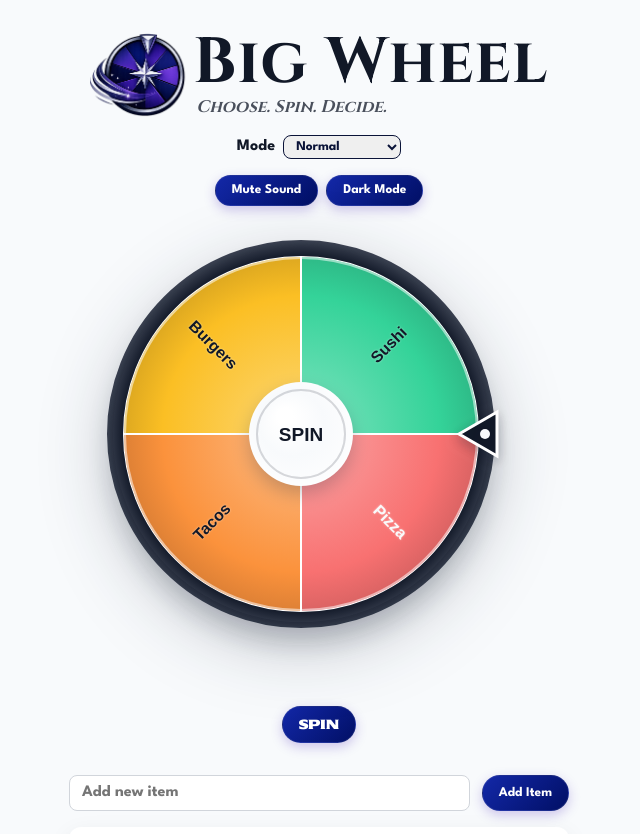
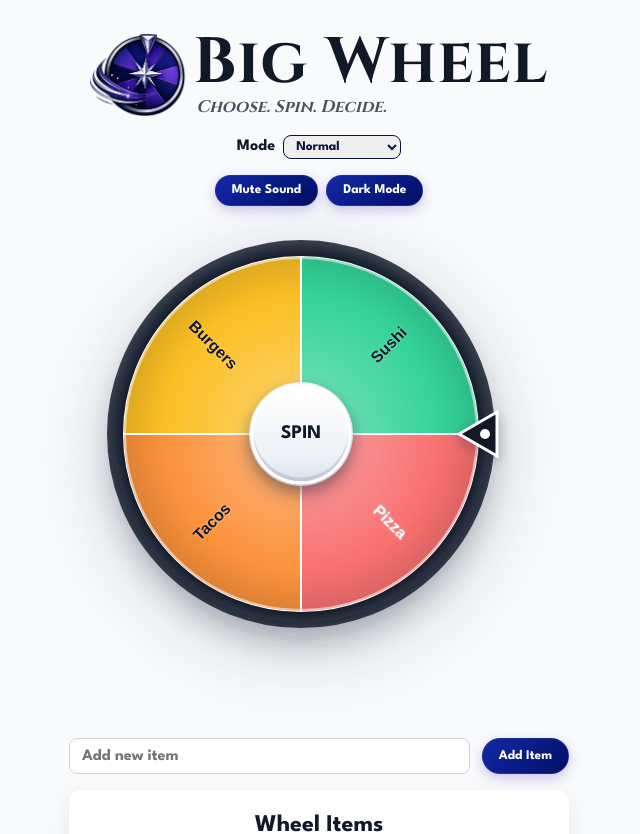
Before and after one commit to jamesdoom/wheel, a React (Vite) app: page / in a window 1280 px wide. Shown: the top 834 px of the page, without its empty margins (321-961 px from the left). Built offline with nearby package versions, Linux system fonts and the light colour scheme.

Commit message:
Make wheel hub the spin button

```diff
--- a/src/components/Wheel/WheelCanvas.css
+++ b/src/components/Wheel/WheelCanvas.css
@@ -7,17 +7,85 @@
   isolation: isolate;
 }
 
-.wheel-canvas {
+.wheel-stage {
+  position: relative;
   width: min(460px, 100%);
   max-width: calc(100vw - 2rem);
+  margin-bottom: 1.5rem;
+}
+
+.wheel-canvas {
+  display: block;
+  width: 100%;
   height: auto;
   aspect-ratio: 1 / 1;
   filter: drop-shadow(0 18px 34px rgba(15, 23, 42, 0.22));
-  margin-bottom: 1.5rem;
 }
 
 .dark-theme .wheel-canvas {
   filter: drop-shadow(0 22px 38px rgba(0, 0, 0, 0.42));
+}
+
+.center-spin-button {
+  position: absolute;
+  top: 46.087%;
+  left: 46.087%;
+  width: 22%;
+  min-width: 72px;
+  max-width: 102px;
+  aspect-ratio: 1 / 1;
+  border: 3px solid rgba(255, 255, 255, 0.9);
+  border-radius: 50%;
+  background:
+    linear-gradient(180deg, #ffffff 0%, #eef2f7 72%, #dbe3ef 100%);
+  color: #111827;
+  font-family: "WheelFont3", Arial, sans-serif;
+  font-size: clamp(0.95rem, 3vw, 1.2rem);
+  font-weight: 900;
+  letter-spacing: 0;
+  cursor: pointer;
+  box-shadow:
+    0 10px 22px rgba(15, 23, 42, 0.28),
+    inset 0 -4px 0 rgba(15, 23, 42, 0.12);
+  transform: translate(-50%, -50%);
+  transition:
+    box-shadow 120ms ease,
+    filter 120ms ease,
+    transform 120ms ease;
+}
+
+.center-spin-button:hover:not(:disabled) {
+  filter: brightness(1.03);
+  box-shadow:
+    0 12px 26px rgba(15, 23, 42, 0.32),
+    inset 0 -4px 0 rgba(15, 23, 42, 0.12);
+}
+
+.center-spin-button:active:not(:disabled) {
+  box-shadow:
+    0 5px 12px rgba(15, 23, 42, 0.24),
+    inset 0 4px 10px rgba(15, 23, 42, 0.18);
+  transform: translate(-50%, -47%) scale(0.94);
+}
+
+.center-spin-button:focus-visible {
+  outline: 4px solid #93c5fd;
+  outline-offset: 4px;
+}
+
+.center-spin-button:disabled {
+  cursor: not-allowed;
+  opacity: 0.78;
+}
+
+.dark-theme .center-spin-button {
+  border-color: rgba(255, 255, 255, 0.22);
+  background:
+    linear-gradient(180deg, #334155 0%, #1f2937 70%, #111827 100%);
+  color: #f9fafb;
+  box-shadow:
+    0 12px 26px rgba(0, 0, 0, 0.45),
+    inset 0 -4px 0 rgba(0, 0, 0, 0.26);
 }
 
 .spin-button {
@@ -62,7 +130,11 @@
 }
 
 @media (max-width: 520px) {
-  .wheel-canvas {
+  .wheel-stage {
     width: min(360px, 100%);
   }
+
+  .center-spin-button {
+    min-width: 64px;
+  }
 }
--- a/src/components/Wheel/WheelCanvas.tsx
+++ b/src/components/Wheel/WheelCanvas.tsx
@@ -146,8 +146,8 @@ function WheelCanvas({
         theme === "dark"
           ? "rgba(0, 0, 0, 0.45)"
           : "rgba(15, 23, 42, 0.22)";
-      const hubOuterColor = theme === "dark" ? "#111827" : "#ffffff";
-      const hubInnerColor = theme === "dark" ? "#273449" : "#f8fafc";
+      const hubOuterColor = theme === "dark" ? "#111827" : "#f8fafc";
+      const hubInnerColor = theme === "dark" ? "#1f2937" : "#eef2f7";
 
       const weightedSegments = getWeightedSegments(items);
 
@@ -266,40 +266,27 @@ function WheelCanvas({
       ctx.lineWidth = 2;
       ctx.stroke();
 
-      const hubGradient = ctx.createRadialGradient(
-        center - 16,
-        center - 18,
-        8,
-        center,
-        center,
-        HUB_RADIUS + 14,
-      );
-      hubGradient.addColorStop(0, "#ffffff");
-      hubGradient.addColorStop(0.42, hubInnerColor);
-      hubGradient.addColorStop(1, hubOuterColor);
-
       ctx.save();
       ctx.shadowColor = rimShadow;
-      ctx.shadowBlur = 18;
-      ctx.shadowOffsetY = 8;
+      ctx.shadowBlur = 12;
+      ctx.shadowOffsetY = 6;
       ctx.beginPath();
       ctx.arc(center, center, HUB_RADIUS, 0, FULL_CIRCLE);
-      ctx.fillStyle = hubGradient;
+      ctx.fillStyle = hubOuterColor;
       ctx.fill();
       ctx.restore();
 
       ctx.beginPath();
-      ctx.arc(center, center, HUB_RADIUS - 8, 0, FULL_CIRCLE);
+      ctx.arc(center, center, HUB_RADIUS - 7, 0, FULL_CIRCLE);
+      ctx.fillStyle = hubInnerColor;
+      ctx.fill();
+
+      ctx.beginPath();
+      ctx.arc(center, center, HUB_RADIUS - 7, 0, FULL_CIRCLE);
       ctx.strokeStyle =
         theme === "dark" ? "rgba(255, 255, 255, 0.22)" : "rgba(15, 23, 42, 0.16)";
       ctx.lineWidth = 2;
       ctx.stroke();
-
-      ctx.textAlign = "center";
-      ctx.textBaseline = "middle";
-      ctx.fillStyle = theme === "dark" ? "#f9fafb" : "#111827";
-      ctx.font = "800 19px Arial";
-      ctx.fillText("SPIN", center, center + 2);
 
       ctx.save();
       ctx.shadowColor = rimShadow;
@@ -469,6 +456,7 @@ function WheelCanvas({
 
   return (
     <section className="wheel-card">
+      <div className="wheel-stage">
         <canvas
           ref={canvasRef}
           className="wheel-canvas"
@@ -476,17 +464,21 @@ function WheelCanvas({
           height={CANVAS_SIZE}
         />
 
-      {visibleItems.length <= 1 ? (
+        {visibleItems.length > 1 && (
+          <button
+            className="center-spin-button"
+            onClick={handleSpin}
+            disabled={isSpinning || !canSpin}
+            aria-label={isSpinning ? "Wheel is spinning" : "Spin the wheel"}
+          >
+            {isSpinning ? "..." : "SPIN"}
+          </button>
+        )}
+      </div>
+
+      {visibleItems.length <= 1 && (
         <button className="spin-button reset-button" onClick={handleReset}>
           Reset Wheel
-        </button>
-      ) : (
-        <button
-          className="spin-button"
-          onClick={handleSpin}
-          disabled={isSpinning || !canSpin}
-        >
-          {isSpinning ? "Spinning..." : "Spin"}
         </button>
       )}
 
```
Lines whose indentation alone changed are shown as unchanged.
